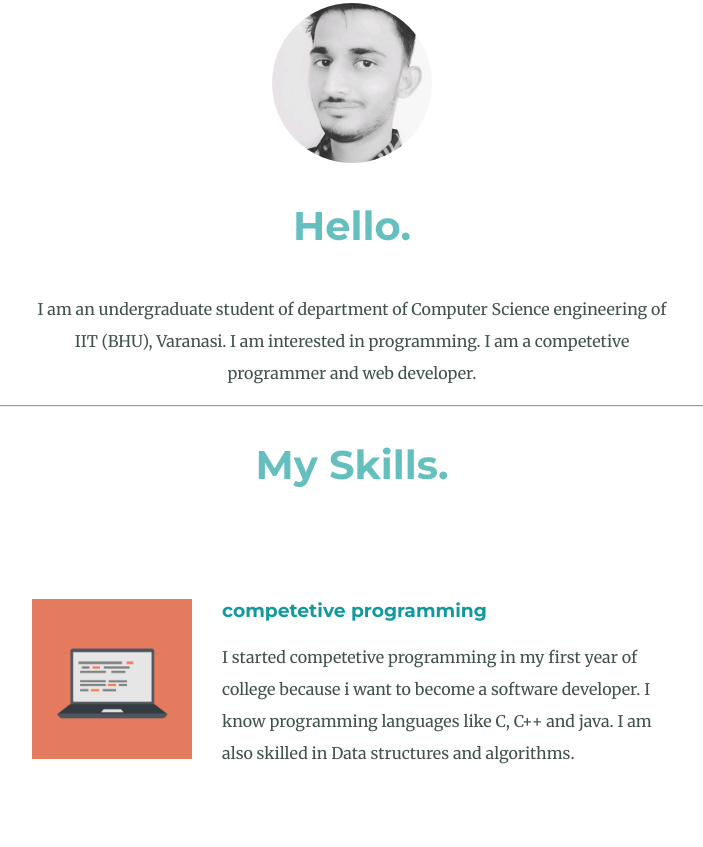
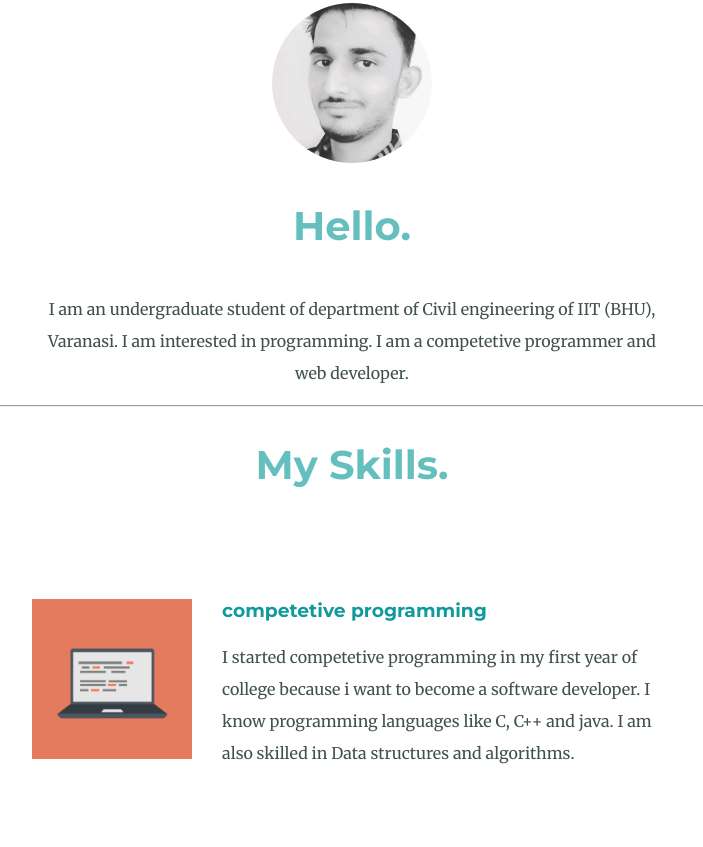
Before and after one commit to Harsh18065/Portfoliyo1, a plain HTML site: page index.html in a window 1280 px wide. Shown: the part 865-1712 px from the top of the page, without its empty margins (288-991 px from the left). Drawn offline with Linux system fonts and the light colour scheme.

Commit message:
Replaced branch

```diff
--- a/index.html
+++ b/index.html
@@ -22,7 +22,7 @@
     <div class="profile">
       <img class="Harsh" src="Images/Harsh.png" alt="Harsh">
       <h2>Hello.</h2>
-      <p>I am an undergraduate student of department of Computer Science engineering of IIT (BHU), Varanasi. I am interested in programming. I am a competetive programmer and web developer.</p>
+      <p>I am an undergraduate student of department of Civil engineering of IIT (BHU), Varanasi. I am interested in programming. I am a competetive programmer and web developer.</p>
     </div>
     <hr>
     <div class="skills">
```
